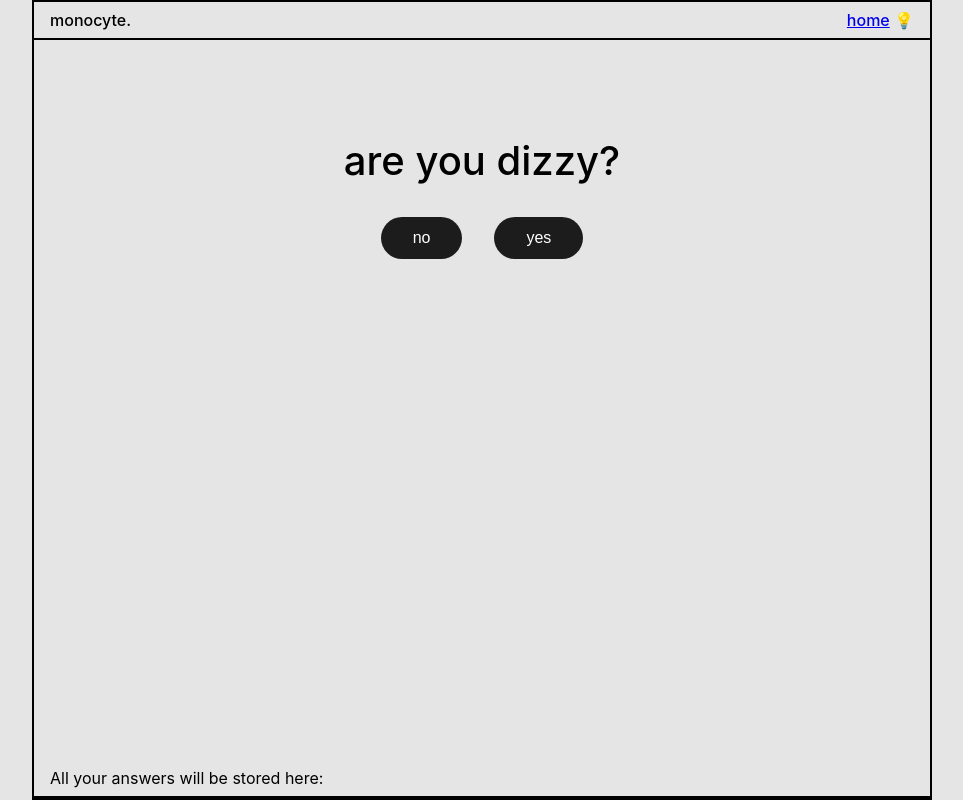
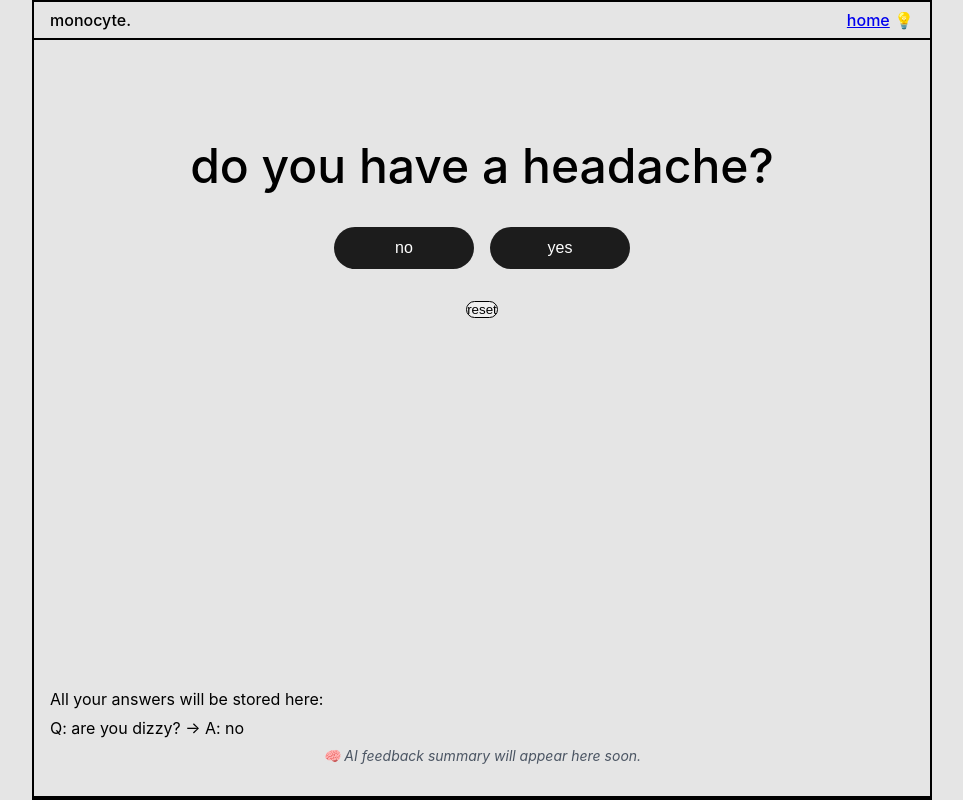
Before and after one commit to Meezoss/monocyte, a website built with Vite: page src/pages/questions.html in a window 1280 px wide. Both pictures are taken after a click on the button "no". Shown: the whole page, without its empty margins (158-1121 px from the left). Built offline with nearby package versions, Linux system fonts and the light colour scheme.

Commit message:
HTML+CSS edit 5.0

```diff
--- a/src/pages/questions.html
+++ b/src/pages/questions.html
@@ -6,41 +6,99 @@
     <title>Monocyte - Questions</title>
     <link rel="stylesheet" href="/src/styles/questions.css" />
   </head>
-  <body>
-    <div class="frame">
+  <body class="bg-gray-200 text-black min-h-screen flex justify-center">
+    <div class="frame w-full max-w-[900px] border-2 border-black flex flex-col min-h-screen">
 
       <!-- Top Nav -->
-<div class="top-nav">
+      <div class="top-nav flex justify-between items-center font-medium px-4 py-2 text-base">
         <div>monocyte.</div>
         <div><a href="/index.html">home</a> 💡</div>
       </div>
 
-<!-- Divider (moved out of nav) -->
-<div class="section-divider"></div>
+      <!-- Divider -->
+      <div class="section-divider w-full h-[2px] bg-black"></div>
 
       <!-- Main Question Section -->
-  <div class="question-box">
-    <h1>are you dizzy?</h1>
-    <div class="button-group">
-      <button onclick="handleAnswer('no')">no</button>
-      <button onclick="handleAnswer('yes')">yes</button>
+      <div class="question-box text-center px-4 sm:px-8 pt-24 pb-8">
+        <h1 class="text-2xl sm:text-3xl md:text-4xl font-medium"></h1>
+        <div class="button-group flex justify-center gap-6 mt-8">
+          <button onclick="handleAnswer('no')" class="bg-black text-white px-6 py-2 text-sm sm:text-base rounded-full hover:bg-gray-800 transition">no</button>
+          <button onclick="handleAnswer('yes')" class="bg-black text-white px-6 py-2 text-sm sm:text-base rounded-full hover:bg-gray-800 transition">yes</button>
+        </div>
+
+        <!-- Reset Button -->
+        <div class="reset-button-container mt-8">
+          <button onclick="resetForm()" class="bg-white border border-black px-4 py-2 rounded-full hover:bg-gray-100 transition">
+            reset
+          </button>
         </div>
       </div>
 
-  <!-- Answer Note + Divider -->
-  <div class="answers-section">
-    <p>All your answers will be stored here:</p>
-    <div id="answer-log"></div>
+      <!-- Answer Section -->
+      <div class="answers-section px-4 pb-4 text-sm sm:text-base">
+        <p class="font-medium">All your answers will be stored here:</p>
+        <div id="answer-log" class="mt-2 space-y-1"></div>
       </div>
 
-  <!-- Divider Below Answers -->
-  <div class="section-divider"></div>
+      <!-- AI Feedback Placeholder -->
+      <div id="ai-feedback" class="mt-6 px-4 pb-8 text-center text-gray-600 italic text-sm">
+        🧠 AI feedback summary will appear here soon.
+      </div>
 
-  <!-- Footer Icon (optional) -->
-  <!-- <div class="footer-icon">
+      <!-- Divider -->
+      <div class="section-divider w-full h-[2px] bg-black"></div>
+
+      <!-- Optional Footer -->
+      <!-- <div class="footer-icon flex justify-center py-4">
         <img src="/vite.svg" width="40" alt="icon" />
       </div> -->
 
     </div>
+
+    <!-- Script -->
+    <script>
+      const questions = [
+        "are you dizzy?",
+        "do you have a headache?",
+        "have you eaten today?",
+        "did you sleep well last night?",
+        "are you experiencing nausea?"
+      ];
+
+      let currentQuestionIndex = 0;
+      const questionBox = document.querySelector(".question-box h1");
+      const answerLog = document.getElementById("answer-log");
+
+      function handleAnswer(answer) {
+        const currentQuestion = questions[currentQuestionIndex];
+        logAnswer(currentQuestion, answer);
+
+        currentQuestionIndex++;
+
+        if (currentQuestionIndex < questions.length) {
+          questionBox.textContent = questions[currentQuestionIndex];
+        } else {
+          questionBox.textContent = "All done. Your answers have been logged.";
+          document.querySelector(".button-group").style.display = "none";
+        }
+      }
+
+      function logAnswer(question, answer) {
+        const entry = document.createElement("div");
+        entry.textContent = `Q: ${question} → A: ${answer}`;
+        answerLog.appendChild(entry);
+      }
+
+      function resetForm() {
+        currentQuestionIndex = 0;
+        questionBox.textContent = questions[currentQuestionIndex];
+        answerLog.innerHTML = "";
+        document.querySelector(".button-group").style.display = "flex";
+        questionBox.scrollIntoView({ behavior: "smooth" });
+      }
+
+      // Load first question
+      questionBox.textContent = questions[currentQuestionIndex];
+    </script>
   </body>
 </html>
--- a/src/styles/questions.css
+++ b/src/styles/questions.css
@@ -18,6 +18,7 @@ body {
   padding: 0;
 }
 
+/* Frame Wrapper */
 .frame {
   width: 100%;
   max-width: 900px;
@@ -49,34 +50,82 @@ body {
 .question-box {
   flex-grow: 1;
   text-align: center;
-  padding: 6rem 1rem 2rem; /* was 4rem, now 6rem top padding */
+  padding: 3rem 1rem 2rem;
+}
+
+@media (min-width: 640px) {
+  .question-box {
+    padding: 5rem 2rem 2rem;
+  }
+}
+
+@media (min-width: 768px) {
+  .question-box {
+    padding: 6rem 3rem 2rem;
+  }
 }
 
 .question-box h1 {
-  font-size: 2.5rem;
+  font-size: 2rem;
   font-weight: 500;
 }
 
+@media (min-width: 640px) {
+  .question-box h1 {
+    font-size: 2.5rem;
+  }
+}
+
+@media (min-width: 768px) {
+  .question-box h1 {
+    font-size: 3rem;
+  }
+}
+
+/* Button Group */
 .button-group {
   display: flex;
   justify-content: center;
-  gap: 2rem;
+  flex-wrap: wrap;
+  gap: 1rem;
   margin-top: 2rem;
 }
 
 .button-group button {
   background-color: #1c1c1c;
   color: #fff;
-  padding: 0.75rem 2rem;
+  padding: 0.6rem 1rem;
+  width: 100px;
   border: none;
   border-radius: 2rem;
-  font-size: 1rem;
+  font-size: 0.95rem;
   cursor: pointer;
   transition: background 0.2s ease;
 }
 
 .button-group button:hover {
   background-color: #333;
+}
+
+@media (min-width: 640px) {
+  .button-group button {
+    width: 140px;
+    font-size: 1rem;
+    padding: 0.75rem 1.5rem;
+  }
+}
+
+/* Reset Button */
+.reset-button-container {
+  margin-top: 2rem;
+  display: flex;
+  justify-content: center;
+}
+
+@media (max-width: 480px) {
+  .reset-button-container {
+    margin-top: 1.5rem;
+  }
 }
 
 /* Answer Section */
@@ -90,6 +139,22 @@ body {
   margin-top: 0.5rem;
 }
 
+#answer-log > div {
+  margin-bottom: 0.5rem;
+  line-height: 1.4;
+}
+
+/* AI Feedback Section */
+#ai-feedback {
+  padding-bottom: 2rem;
+  font-style: italic;
+  font-size: 0.875rem;
+  text-align: center;
+  color: #4b5563; /* tailwind gray-600 */
+  padding-left: 1rem;
+  padding-right: 1rem;
+}
+
 /* Footer Icon (Currently hidden or reserved for later) */
 .footer-icon {
   display: flex;
```
Lines whose indentation alone changed are shown as unchanged.
